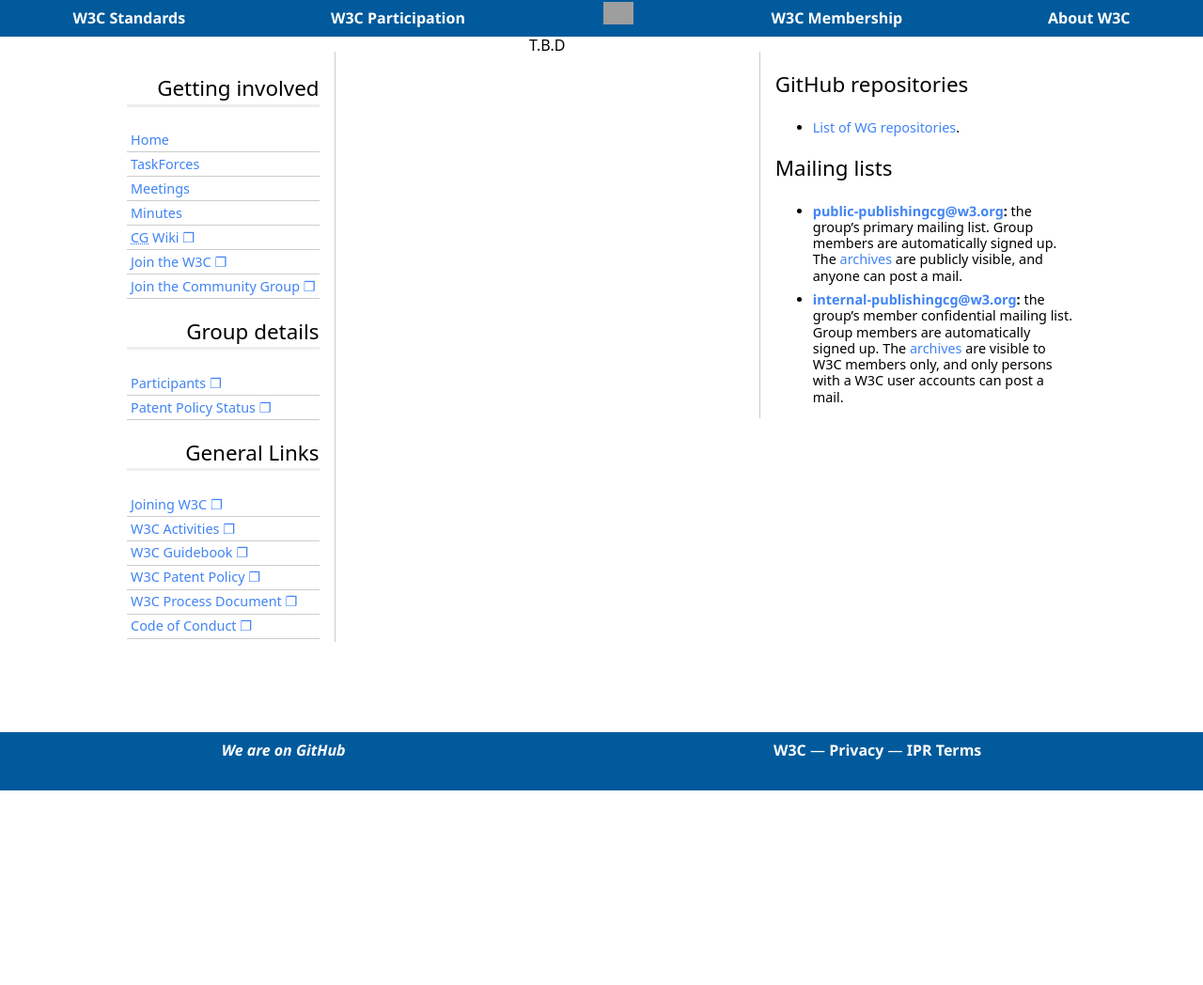
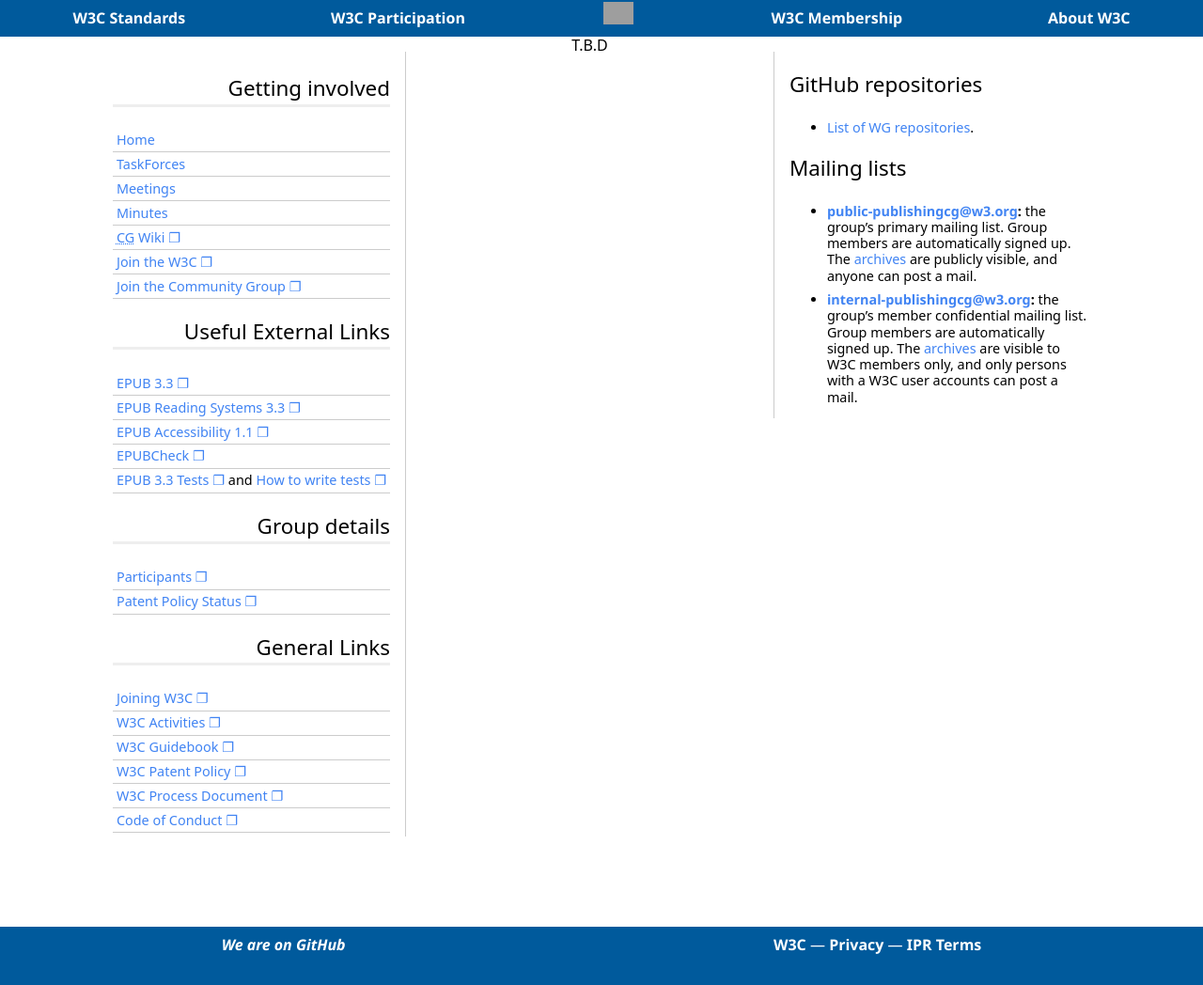
Before and after one commit to w3c/publishingcg, a Jekyll site: the page built from index.md, in a window 1280 px wide. Shown: the whole page at 94% size. Built offline with Jekyll 4.4.1, drawn with Linux system fonts in a browser that asks for light colours; some web fonts are replaced; before the commit the page ends 900 px from its top, so only the background shows below that; grey boxes are pictures that could not be loaded.

Commit message:
change contact and add a few useful links

```diff
--- a/_includes/nav.html
+++ b/_includes/nav.html
@@ -8,6 +8,14 @@
         <li><a rel="external" href="https://github.com/w3c/{{ site.cgname_lc }}cg/wiki"><abbr title="Community Group">CG</abbr> Wiki</a></li>
         <li><a rel="external" href="https://www.w3.org/Consortium/join">Join the W3C</a></li>
         <li><a rel="external" href="https://www.w3.org/2004/01/pp-impl/{{ site.groupid }}/join">Join the Community Group</a></li>
+    </ul>
+    <h3>Useful External Links</h3>
+    <ul>
+        <li><a rel="external" href="https://www.w3.org/TR/epub-33/">EPUB 3.3</a></li>
+        <li><a rel="external" href="https://www.w3.org/TR/epub-rs-33/">EPUB Reading Systems 3.3</a></li>
+        <li><a rel="external" href="https://www.w3.org/TR/epub-a11y-11/">EPUB Accessibility 1.1</a></li>
+        <li><a rel="external" href="https://www.w3.org/publishing/epubcheck/">EPUBCheck</a></li>
+        <li><a rel="external" href="https://w3c.github.io/epub-tests/">EPUB 3.3 Tests</a> and <a rel="external" href="https://w3c.github.io/epub-tests/contributing">How to write tests</a></li>
     </ul>
 
     <h3>Group details</h3>
```
Also changed, not shown: index.md (+1 -1 lines), README.md.
